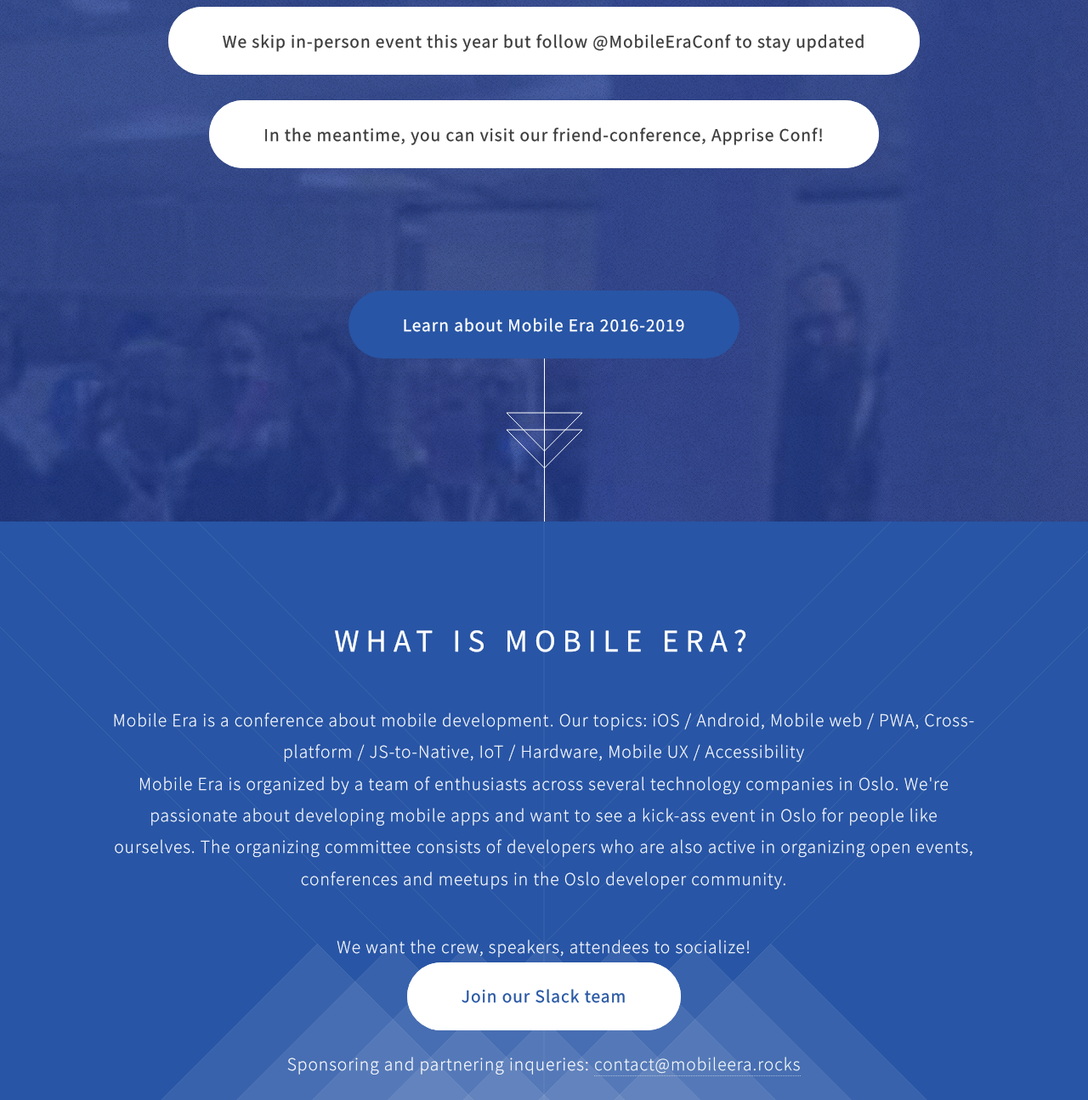
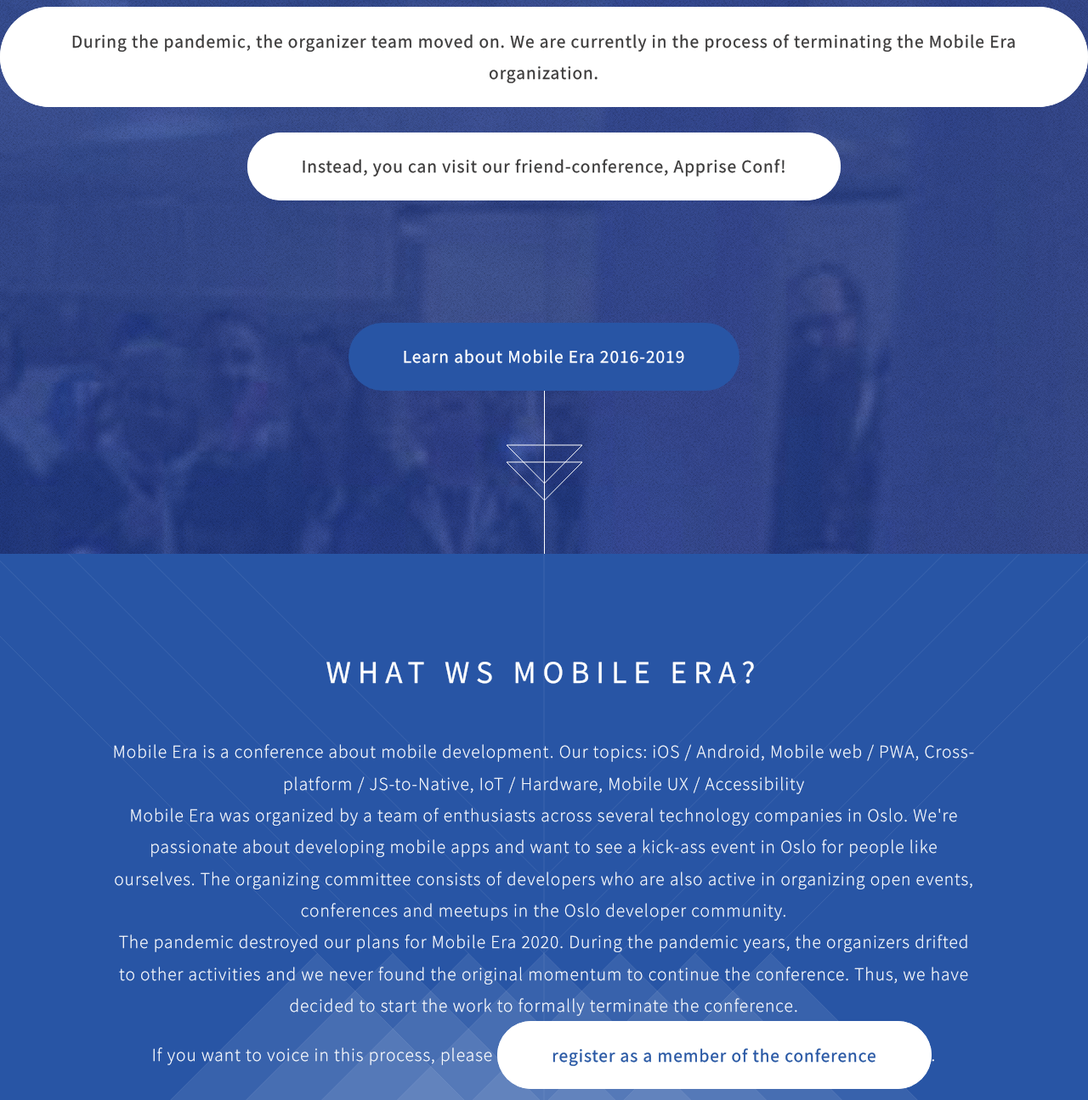
Before and after one commit to mobileera/mobileera-2020, a website: page index.html in a window 1280 px wide. Shown: the part 365-1660 px from the top of the page at 85% size. Drawn offline with Linux system fonts and the light colour scheme.

Commit message:
Update index.html
Updated with information about termination of the conference organization

```diff
--- a/index.html
+++ b/index.html
@@ -40,12 +40,12 @@
     <!-- Header -->
     <section id="header">
       <header>
-        <h1>Mobile Era 2023?</h1>
-        <a href="https://twitter.com/mobileeraconf" class="button style2">
-          We skip in-person event this year but follow @MobileEraConf to stay updated
+        <h1>The end of an Era</h1>
+        <a href="https://www.linkedin.com/company/mobile-era-conference/posts" class="button style2">
+          During the pandemic, the organizer team moved on. We are currently in the process of terminating the Mobile Era organization.
         </a>
         <a href="https://appriseconf.com/" class="button style2" style="margin-top: 30px;">
-          In the meantime, you can visit our friend-conference, Apprise Conf!
+          Instead, you can visit our friend-conference, Apprise Conf!
         </a>
       </header>
       <footer>
@@ -57,31 +57,31 @@
 
     <!-- Banner -->
     <section id="banner">
-      <header><h2>What is Mobile Era?</h2></header>
+      <header><h2>What ws Mobile Era?</h2></header>
       <p>
         Mobile Era is a conference about mobile development. Our topics: iOS /
         Android, Mobile web / PWA, Cross-platform / JS-to-Native, IoT /
         Hardware, Mobile UX / Accessibility
       </p>
       <p>
-        Mobile Era is organized by a team of enthusiasts across several
+        Mobile Era was organized by a team of enthusiasts across several
         technology companies in Oslo. We're passionate about developing mobile
         apps and want to see a kick-ass event in Oslo for people like ourselves.
         The organizing committee consists of developers who are also active in
         organizing open events, conferences and meetups in the Oslo developer
         community.
       </p>
-      <footer>
-        <p>We want the crew, speakers, attendees to socialize!</p>
-        <p>
-          <a href="http://bit.ly/mobileera-slack" class="button style2">
-            Join our Slack team
-          </a>
-        </p>
-      </footer>
       <p>
-        Sponsoring and partnering inqueries:
-        <a href="mailto:contact@mobileera.rocks">contact@mobileera.rocks</a>
+        The pandemic destroyed our plans for Mobile Era 2020. During the pandemic
+        years, the organizers drifted to other activities and we never found the
+        original momentum to continue the conference. Thus, we have decided to
+        start the work to formally terminate the conference.
+      </p>
+      <p>
+        If you want to voice in this process, please
+        <a href="https://docs.google.com/forms/d/e/1FAIpQLSf346UVbtqd5ZAWTy9WXb6zdnYa30MY_YFLL29MbjelHpzW-Q/viewform" class="button style2">
+          register as a member of the conference
+        </a>.
       </p>
     </section>
 
```
